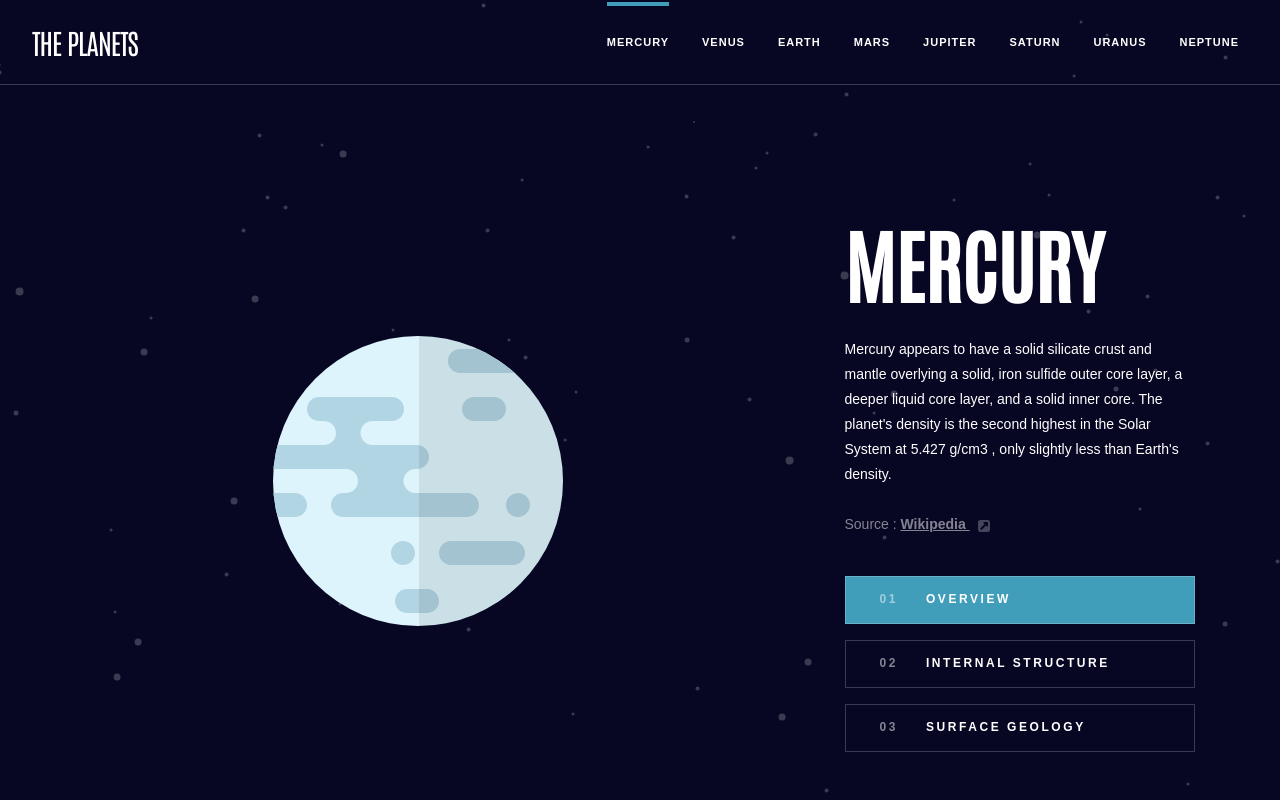
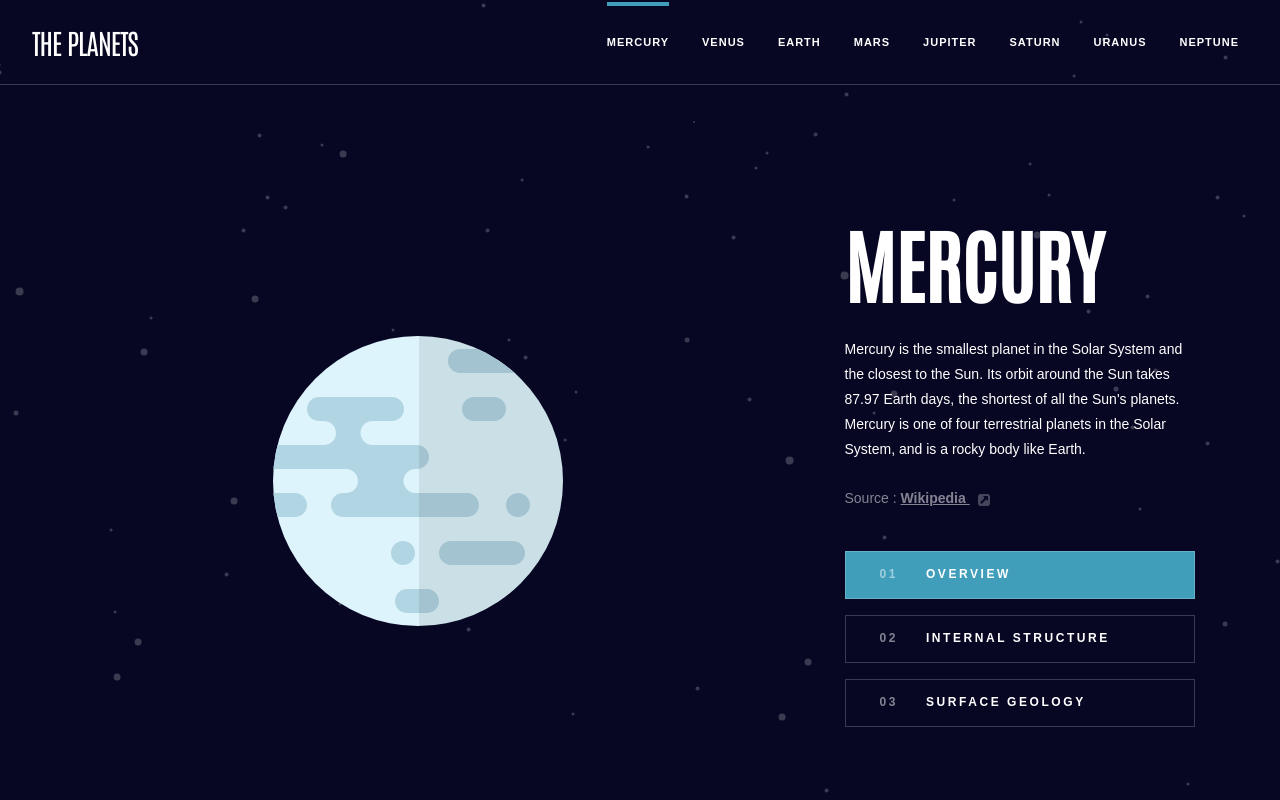
Before and after one commit to valentinaotocan/solar-system, a React (Vite) app: page /mercury in a window 1280 px wide. Shown: the top 800 px of the page. Built offline with nearby package versions, Linux system fonts and the light colour scheme; a web font is replaced by a local one.

Commit message:
Refactor text for all planets

```diff
--- a/src/Planets.tsx
+++ b/src/Planets.tsx
@@ -2,10 +2,9 @@ import { useState } from "react";
 import { useParams } from "react-router-dom";
 import { ReactComponent as IconSource } from "./assets/icon-source.svg";
 import OverviewImage from "./components/OverviewImage";
-import OverviewText from "./components/OverviewText";
 import InternalStructureImage from './components/InternalStructureImage';
-import InternalStructureText from "./components/InternalStructureText";
 import SurfaceGeologyImage from './components/SurfaceGeologyImage';
+import PlanetText from "./components/PlanetText";
 import data from "./data.json";
 
 function Planets() {
@@ -48,16 +47,12 @@ function Planets() {
         </div>
         <div className="planet__main__text">
           <h1 className="planet__main__text__heading">{planet.name}</h1>
-          {index === 1 && <OverviewText planet={planet} />}
-          {index === 2 && <InternalStructureText planet={planet} />}
-
+          {index === 1 && <PlanetText content={planet.overview.content} />}
+          {index === 2 && <PlanetText content={planet.structure.content} />}
+          {index === 3 && <PlanetText content={planet.geology.content} />}
           <div className="planet__main__text__source">
             <span>Source : </span>
-            <a
-              href={sourceUrl}
-              target="_blank"
-              rel="noopener noreferrer"
-            >
+            <a href={sourceUrl} target="_blank" rel="noopener noreferrer">
               Wikipedia <IconSource className="icon-source" />
             </a>
           </div>
--- /dev/null
+++ b/src/components/PlanetText.tsx
@@ -0,0 +1,4 @@
+function PlanetText({ content }: { content: string }) {
+  return <>{content}</>
+}
+export default PlanetText
```
